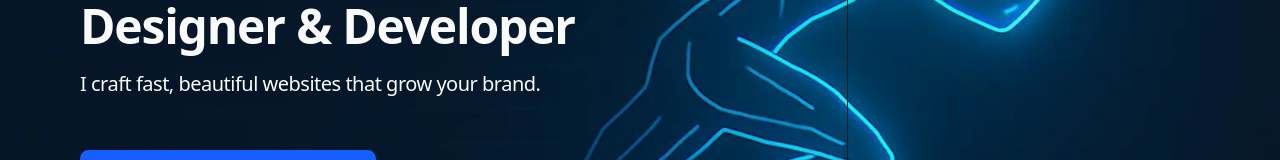
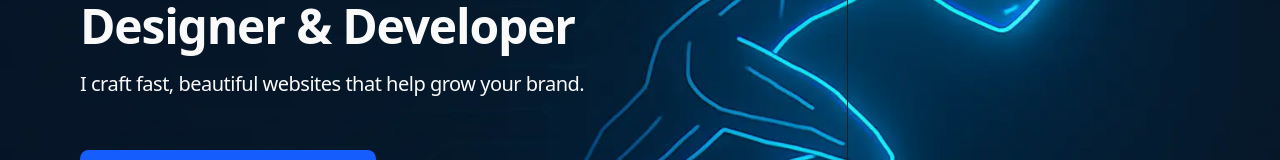
Before and after one commit to joerylander/portfolio, a Next.js app in the folder client/: page / in a window 1280 px wide. Shown: the part 396-556 px from the top of the page. Built offline with nearby package versions, Linux system fonts and the light colour scheme; a web font is replaced by a local one.

Commit message:
refactor: update copy of hero

```diff
--- a/client/src/components/page/hero.tsx
+++ b/client/src/components/page/hero.tsx
@@ -30,7 +30,7 @@ export default function Hero() {
         <h4
           className={`${azaret_mono.variable} text-center text-base sm:text-left sm:text-lg md:text-xl`}
         >
-          I craft fast, beautiful websites that grow your brand.
+          I craft fast, beautiful websites that help grow your brand.
         </h4>
         <CtaBtn text="Let's work together" className="mt-8 w-1/2" />
       </section>
```
